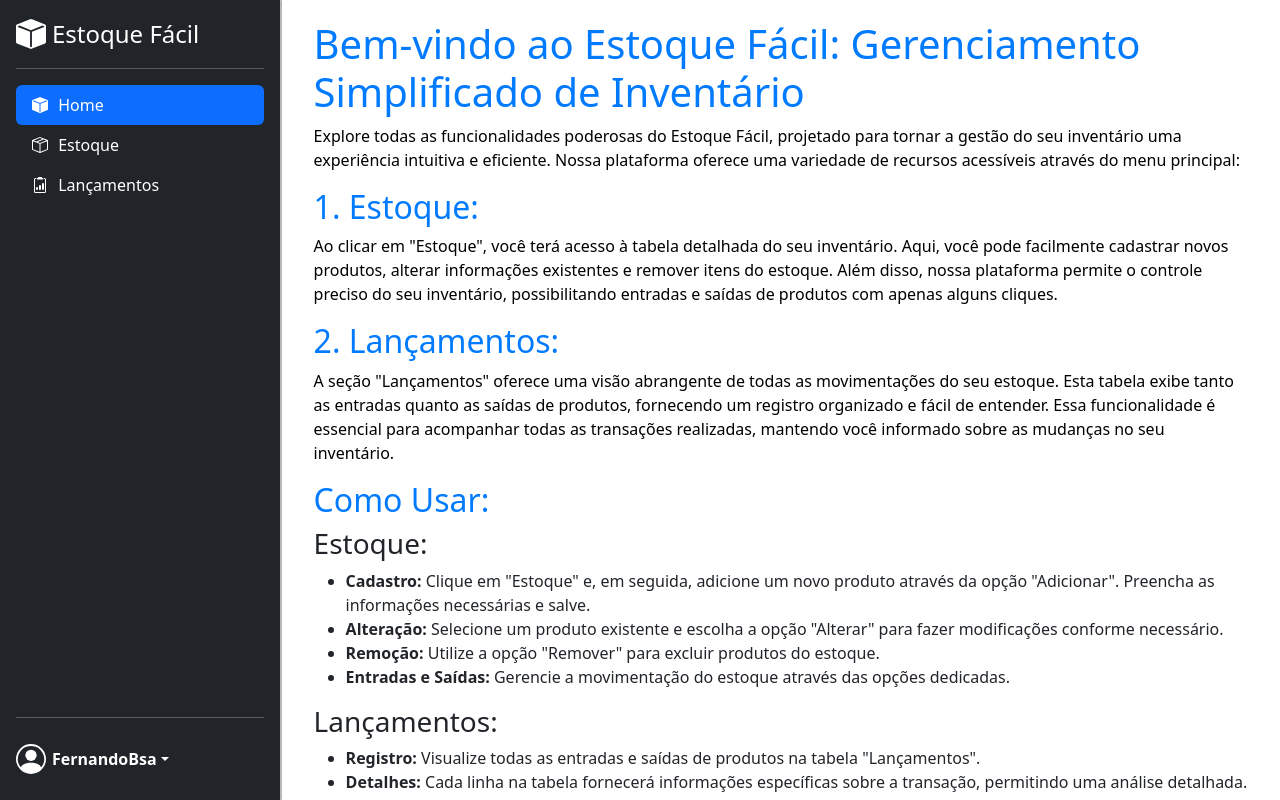
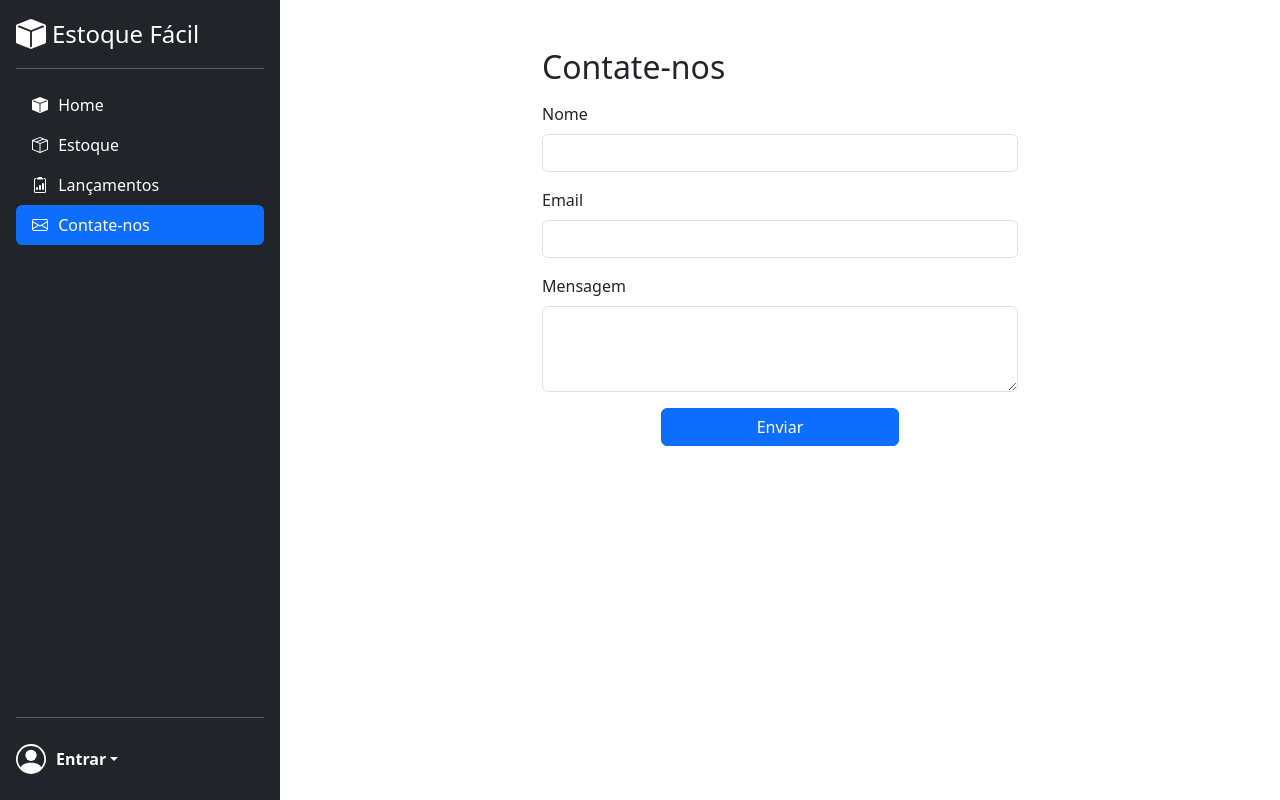
Before and after one commit to FernandoBsa/6_Academia_.Net_Desafio_Final, an Angular app in the folder FrontEnd/Estoque_FrontEnd/: page /contato in a window 1280 px wide. Before the commit this address led to /home. Built offline with nearby package versions, Linux system fonts and the light colour scheme.

Commit message:
criacao dos components login e contate-nos

```diff
--- a/FrontEnd/Estoque_FrontEnd/src/app/app-routing.module.ts
+++ b/FrontEnd/Estoque_FrontEnd/src/app/app-routing.module.ts
@@ -3,12 +3,16 @@ import { RouterModule, Routes } from '@angular/router';
 import { TabelaEstoqueComponent } from './tabela-estoque/tabela-estoque.component';
 import { LancamentosEstoqueComponent } from './lancamentos-estoque/lancamentos-estoque.component';
 import { HomeComponent } from './home/home.component';
+import { LoginEstoqueComponent } from './login-estoque/login-estoque.component';
+import { ContatoEstoqueComponent } from './contato-estoque/contato-estoque.component';
 
 const routes: Routes = [
 { path: '', redirectTo: '/home', pathMatch: 'full' },
 { path: 'home', component: HomeComponent },
 { path: 'estoque', component: TabelaEstoqueComponent },
 { path: 'lancamentos', component: LancamentosEstoqueComponent },
+{ path: 'login', component: LoginEstoqueComponent },
+{ path: 'contato', component: ContatoEstoqueComponent },
 { path: '**', redirectTo: '/home'}
 ];
 
--- a/FrontEnd/Estoque_FrontEnd/src/app/app.component.html
+++ b/FrontEnd/Estoque_FrontEnd/src/app/app.component.html
@@ -34,15 +34,23 @@
           Lançamentos
         </a>
       </li>
+      <li>
+        <a routerLink="contato" class="nav-link text-white" routerLinkActive="active">
+          <svg xmlns="http://www.w3.org/2000/svg" width="16" height="16" fill="currentColor" class="bi bi-envelope" viewBox="0 0 16 16">
+            <path d="M0 4a2 2 0 0 1 2-2h12a2 2 0 0 1 2 2v8a2 2 0 0 1-2 2H2a2 2 0 0 1-2-2zm2-1a1 1 0 0 0-1 1v.217l7 4.2 7-4.2V4a1 1 0 0 0-1-1zm13 2.383-4.708 2.825L15 11.105zm-.034 6.876-5.64-3.471L8 9.583l-1.326-.795-5.64 3.47A1 1 0 0 0 2 13h12a1 1 0 0 0 .966-.741M1 11.105l4.708-2.897L1 5.383z"/>
+          </svg>
+          Contate-nos
+        </a>
+      </li>
     </ul>
     <hr>
     <div class="dropdown">
-      <a href="#" class="d-flex align-items-center text-white text-decoration-none dropdown-toggle dropdownbox" data-bs-toggle="dropdown" aria-expanded="false">
-        <svg xmlns="http://www.w3.org/2000/svg" width="30" height="30" fill="currentColor" class="bi bi-person-circle mr-3" viewBox="0 0 16 16" style="margin-right: 6px">
+      <a a routerLink="login" class="d-flex align-items-center text-white text-decoration-none dropdown-toggle dropdownbox" data-bs-toggle="dropdown" aria-expanded="false">
+        <svg xmlns="http://www.w3.org/2000/svg" width="30" height="30" fill="currentColor" class="bi bi-person-circle mr-3" viewBox="0 0 16 16" style="margin-right: 10px">
           <path d="M11 6a3 3 0 1 1-6 0 3 3 0 0 1 6 0"/>
           <path fill-rule="evenodd" d="M0 8a8 8 0 1 1 16 0A8 8 0 0 1 0 8m8-7a7 7 0 0 0-5.468 11.37C3.242 11.226 4.805 10 8 10s4.757 1.225 5.468 2.37A7 7 0 0 0 8 1"/>
         </svg>
-        <strong>FernandoBsa</strong>
+        <strong>Entrar</strong>
       </a>
       <ul class="dropdown-menu dropdown-menu-dark text-small shadow">
         <li><a class="dropdown-item" href="#">Deslogar</a></li>
--- a/FrontEnd/Estoque_FrontEnd/src/app/app.component.scss
+++ b/FrontEnd/Estoque_FrontEnd/src/app/app.component.scss
@@ -23,7 +23,7 @@
 
 .b-example-vr {
   flex-shrink: 0;
-  width: 0.1rem;
+  width: 0rem;
   height: 100vh;
 }
 
--- a/FrontEnd/Estoque_FrontEnd/src/app/app.module.ts
+++ b/FrontEnd/Estoque_FrontEnd/src/app/app.module.ts
@@ -13,6 +13,8 @@ import { HomeComponent } from './home/home.component';
 import { CadastroProdutoModalComponent } from './tabela-estoque/cadastro-produto-modal/cadastro-produto-modal.component';
 import { EntradaProdutoModalComponent } from './tabela-estoque/entrada-produto-modal/entrada-produto-modal.component';
 import { SaidaProdutoModalComponent } from './tabela-estoque/saida-produto-modal/saida-produto-modal.component';
+import { LoginEstoqueComponent } from './login-estoque/login-estoque.component';
+import { ContatoEstoqueComponent } from './contato-estoque/contato-estoque.component';
 
 @NgModule({
   declarations: [
@@ -23,6 +25,8 @@ import { SaidaProdutoModalComponent } from './tabela-estoque/saida-produto-modal
     CadastroProdutoModalComponent,
     EntradaProdutoModalComponent,
     SaidaProdutoModalComponent,
+    LoginEstoqueComponent,
+    ContatoEstoqueComponent,
   ],
   imports: [
     BrowserModule,
--- /dev/null
+++ b/FrontEnd/Estoque_FrontEnd/src/app/contato-estoque/contato-estoque.component.html
@@ -0,0 +1,24 @@
+<div class="container mt-5">
+    <div class="row d-flex align-items-center">
+        <form class="w-50 mx-auto">
+            <div class="mb-3">
+                <h2 class="form-label">Contate-nos</h2>
+            </div>
+            <div class="mb-3">
+                <label for="nome" class="form-label">Nome</label>
+                <input type="text" class="form-control" id="nome" aria-describedby="nomeHelp">
+            </div>
+            <div class="mb-3">
+                <label for="email" class="form-label">Email</label>
+                <input type="email" class="form-control" id="email" aria-describedby="emailHelp">
+            </div>
+            <div class="mb-3">
+                <label for="mensagem" class="form-label">Mensagem</label>
+                <textarea class="form-control" id="mensagem" rows="3"></textarea>
+            </div>
+            <div class="d-grid gap-2 col-6 mx-auto">
+                <button class="btn btn-primary" type="submit">Enviar</button>
+            </div>
+        </form>
+    </div>
+</div>
--- /dev/null
+++ b/FrontEnd/Estoque_FrontEnd/src/app/login-estoque/login-estoque.component.html
@@ -0,0 +1,25 @@
+<div class="container">
+    <div class="row">
+        <div class="col-sm-9 col-md-7 col-lg-5 mx-auto">
+            <div class="card border-0 shadow rounded-3 my-5">
+                <div class="card-body p-4 p-sm-5">
+                    <h2 class="card-title text-center mb-5 fw-bold fs-5">Login</h2>
+                    <form>
+                        <div class="form-floating mb-3">
+                            <input type="text" class="form-control" id="floatingUsername" placeholder="Usuario">
+                            <label for="floatingUsername">Usuario</label>
+                        </div>
+                        <div class="form-floating mb-5">
+                            <input type="password" class="form-control" id="floatingPassword" placeholder="Senha">
+                            <label for="floatingPassword">Senha</label>
+                        </div>
+                        <div class="d-grid">
+                            <button class="btn btn-primary btn-login text-uppercase fw-bold"
+                                type="submit">Entrar</button>
+                        </div>
+                    </form>
+                </div>
+            </div>
+        </div>
+    </div>
+</div>
--- /dev/null
+++ b/FrontEnd/Estoque_FrontEnd/src/app/login-estoque/login-estoque.component.scss
@@ -0,0 +1,9 @@
+.btn-login {
+    font-size: 0.9rem;
+    letter-spacing: 0.05rem;
+    padding: 0.75rem 1rem;
+}
+
+.row {
+  margin-top: 200px;
+}
--- /dev/null
+++ b/FrontEnd/Estoque_FrontEnd/src/app/login-estoque/login-estoque.component.ts
@@ -0,0 +1,14 @@
+import { Component } from '@angular/core';
+import { Router } from '@angular/router';
+
+@Component({
+  selector: 'app-login-estoque',
+  templateUrl: './login-estoque.component.html',
+  styleUrl: './login-estoque.component.scss'
+})
+export class LoginEstoqueComponent {
+  constructor(private router: Router) { }
+  public ngOnInit(): void {
+    //   this.router.navigate(['/home']);
+  }
+}
```
Also changed, not shown: FrontEnd/Estoque_FrontEnd/src/app/contato-estoque/contato-estoque.component.ts (added, +10 -0 lines), FrontEnd/Estoque_FrontEnd/src/app/contato-estoque/contato-estoque.component.scss (added).
